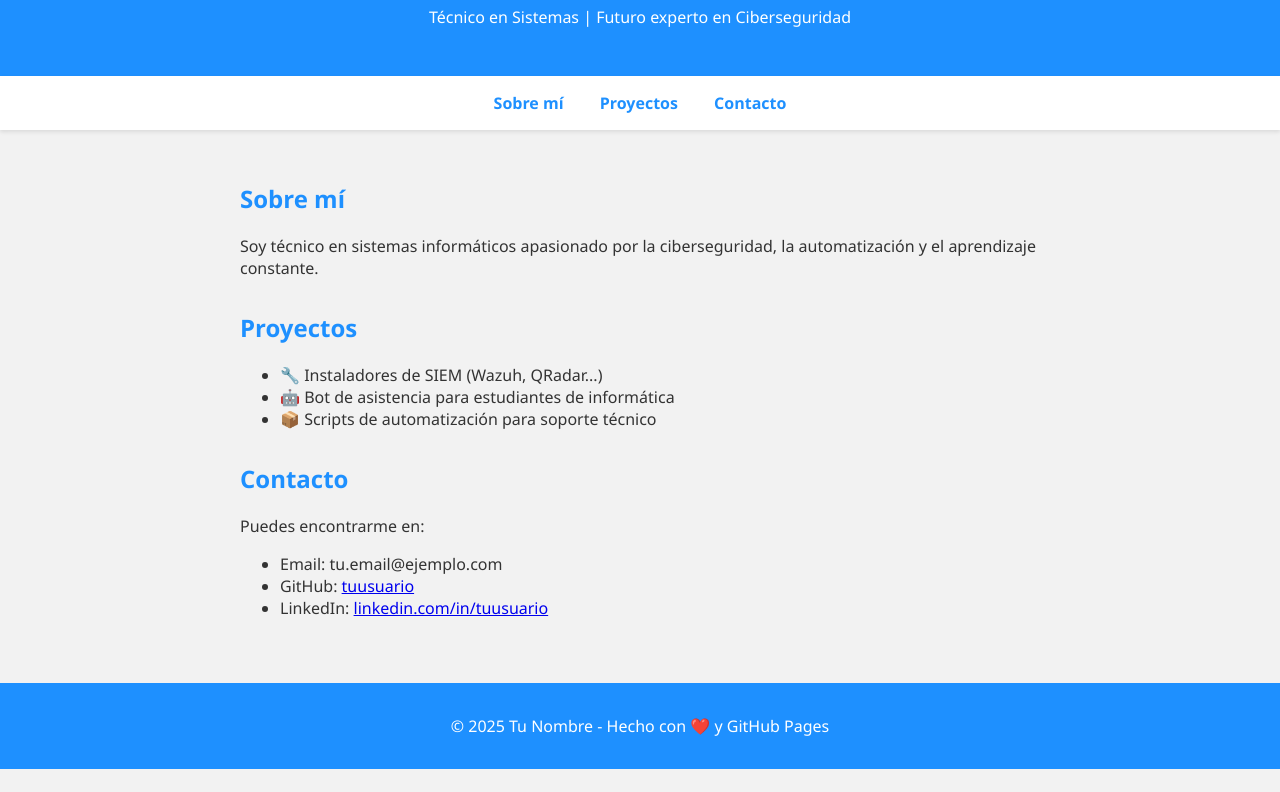
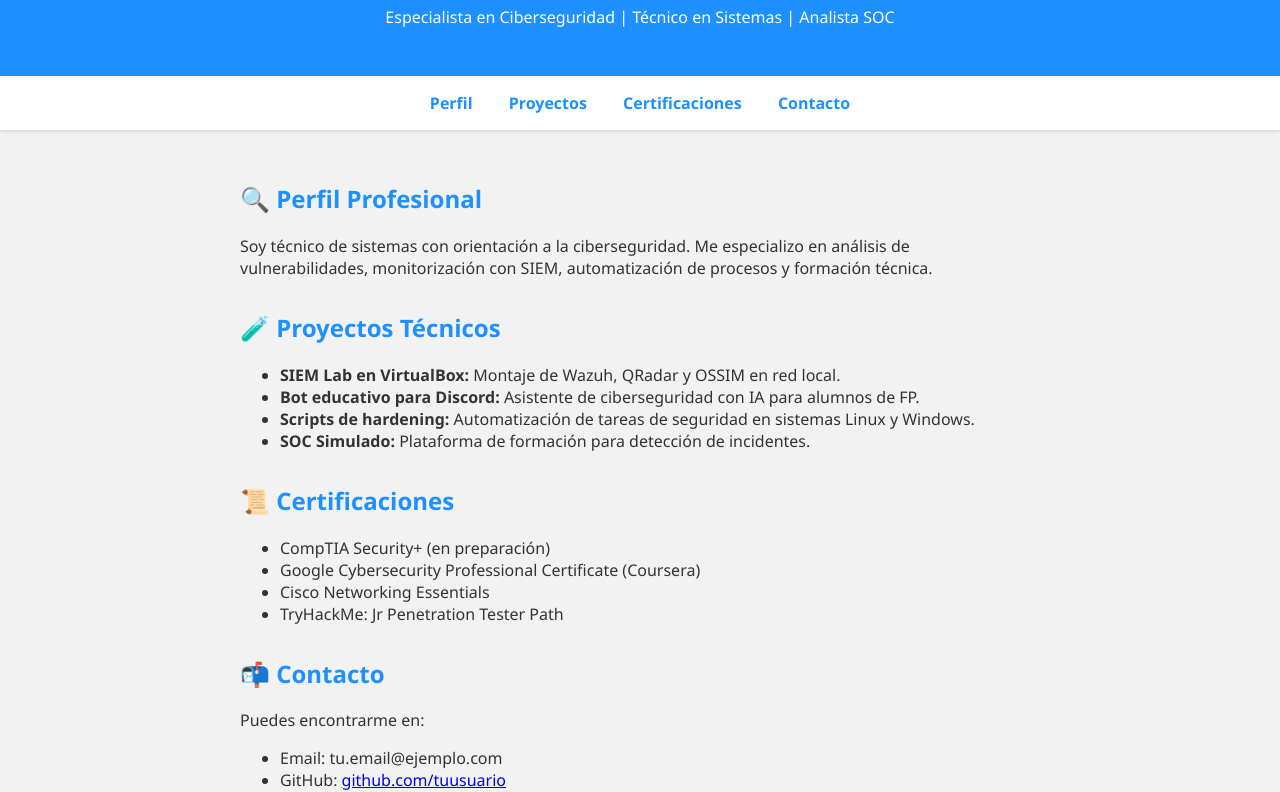
Before and after one commit to sarxter/page, a plain HTML site: page index.html in a window 1280 px wide. Shown: the part 112-904 px from the top of the page. Before the commit the page ends 881 px from the top, so only its background shows below. Drawn offline with Linux system fonts and the light colour scheme.

Commit message:
index.html

```diff
--- a/index.html
+++ b/index.html
@@ -3,49 +3,62 @@
 <head>
   <meta charset="UTF-8" />
   <meta name="viewport" content="width=device-width, initial-scale=1.0" />
-  <title>Mi Portfolio</title>
+  <title>Portfolio Ciberseguridad</title>
   <link rel="stylesheet" href="style.css" />
 </head>
 <body>
   <header>
-    <h1>Soy Sara Abdel Sabour Garcia </h1>
-    <p>Técnico en Sistemas | Futuro experto en Ciberseguridad</p>
+    <h1>🛡️ [Tu Nombre]</h1>
+    <p>Especialista en Ciberseguridad | Técnico en Sistemas | Analista SOC</p>
   </header>
 
   <nav>
-    <a href="#sobre-mi">Sobre mí</a>
+    <a href="#perfil">Perfil</a>
     <a href="#proyectos">Proyectos</a>
+    <a href="#certificaciones">Certificaciones</a>
     <a href="#contacto">Contacto</a>
   </nav>
 
   <main>
-    <section id="sobre-mi">
-      <h2>Sobre mí</h2>
-      <p>Soy técnico en sistemas informáticos apasionado por la ciberseguridad, la automatización y el aprendizaje constante.</p>
+    <section id="perfil">
+      <h2>🔍 Perfil Profesional</h2>
+      <p>Soy técnico de sistemas con orientación a la ciberseguridad. Me especializo en análisis de vulnerabilidades, monitorización con SIEM, automatización de procesos y formación técnica.</p>
     </section>
 
     <section id="proyectos">
-      <h2>Proyectos</h2>
+      <h2>🧪 Proyectos Técnicos</h2>
       <ul>
-        <li>🔧 Instaladores de SIEM (Wazuh, QRadar...)</li>
-        <li>🤖 Bot de asistencia para estudiantes de informática</li>
-        <li>📦 Scripts de automatización para soporte técnico</li>
+        <li><strong>SIEM Lab en VirtualBox:</strong> Montaje de Wazuh, QRadar y OSSIM en red local.</li>
+        <li><strong>Bot educativo para Discord:</strong> Asistente de ciberseguridad con IA para alumnos de FP.</li>
+        <li><strong>Scripts de hardening:</strong> Automatización de tareas de seguridad en sistemas Linux y Windows.</li>
+        <li><strong>SOC Simulado:</strong> Plataforma de formación para detección de incidentes.</li>
+      </ul>
+    </section>
+
+    <section id="certificaciones">
+      <h2>📜 Certificaciones</h2>
+      <ul>
+        <li>CompTIA Security+ (en preparación)</li>
+        <li>Google Cybersecurity Professional Certificate (Coursera)</li>
+        <li>Cisco Networking Essentials</li>
+        <li>TryHackMe: Jr Penetration Tester Path</li>
       </ul>
     </section>
 
     <section id="contacto">
-      <h2>Contacto</h2>
+      <h2>📬 Contacto</h2>
       <p>Puedes encontrarme en:</p>
       <ul>
         <li>Email: tu.email@ejemplo.com</li>
-        <li>GitHub: <a href="https://github.com/tuusuario" target="_blank">tuusuario</a></li>
+        <li>GitHub: <a href="https://github.com/tuusuario" target="_blank">github.com/tuusuario</a></li>
         <li>LinkedIn: <a href="https://linkedin.com/in/tuusuario" target="_blank">linkedin.com/in/tuusuario</a></li>
+        <li>TryHackMe: <a href="https://tryhackme.com/p/tuusuario" target="_blank">tryhackme.com/p/tuusuario</a></li>
       </ul>
     </section>
   </main>
 
   <footer>
-    <p>© 2025 Tu Nombre - Hecho con ❤️ y GitHub Pages</p>
+    <p>© 2025 [Tu Nombre] | Portfolio de Ciberseguridad</p>
   </footer>
 </body>
 </html>
```
